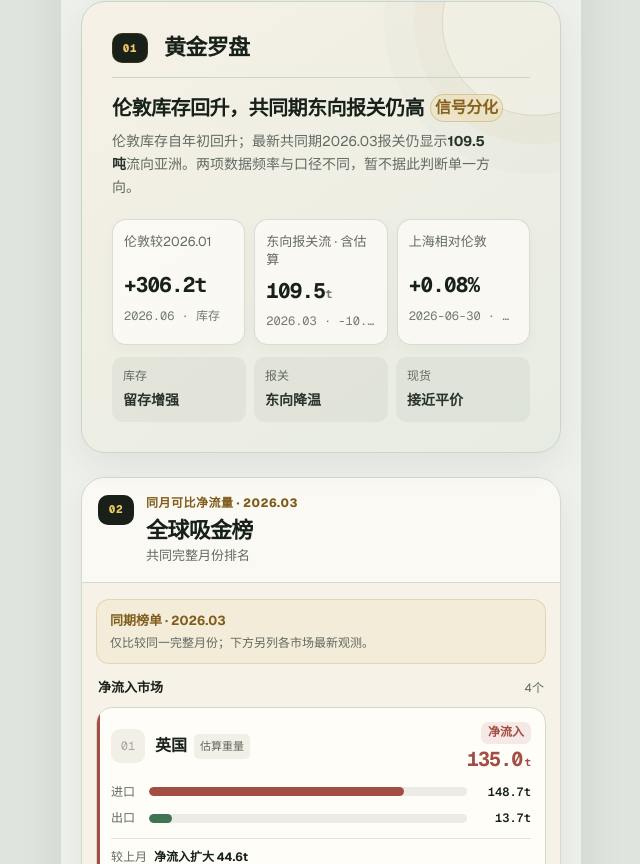
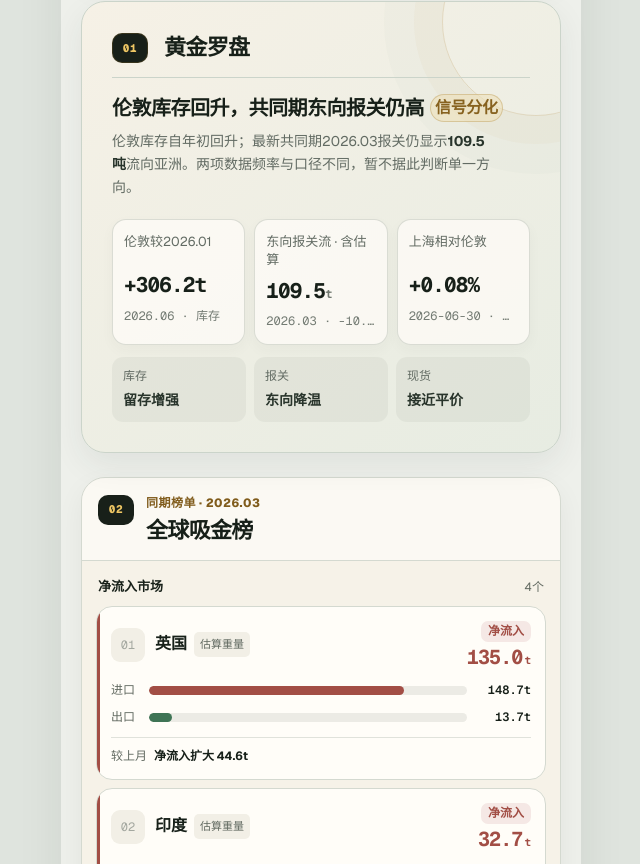
Before and after one commit to JennyChiu68/gold-migration, a Next.js app: page / in a window 1280 px wide. Shown: the part 399-1263 px from the top of the page, without its empty margins (319-959 px from the left). Built offline with nearby package versions, Linux system fonts and the light colour scheme.

Commit message:
Condense comparison period copy

```diff
--- a/app/globals.css
+++ b/app/globals.css
@@ -1072,26 +1072,6 @@ footer {
   margin-top: 16px;
 }
 
-.comparison-note {
-  display: grid;
-  gap: 3px;
-  margin-bottom: 14px;
-  padding: 11px 13px;
-  border: 1px solid rgba(167, 122, 40, 0.2);
-  border-radius: 13px;
-  background: rgba(238, 224, 184, 0.34);
-}
-
-.comparison-note strong {
-  color: var(--gold-text);
-  font-size: 13px;
-}
-
-.comparison-note span {
-  color: var(--muted);
-  font-size: 12px;
-}
-
 .balance-group-title {
   display: flex;
   align-items: center;
--- a/app/page.tsx
+++ b/app/page.tsx
@@ -574,7 +574,7 @@ function DashboardSection({
   chapter: string;
   eyebrow: string;
   title: string;
-  note: string;
+  note?: string;
   className?: string;
   children: React.ReactNode;
 }) {
@@ -590,7 +590,7 @@ function DashboardSection({
         <div>
           <span className="eyebrow">{eyebrow}</span>
           <h2>{title}</h2>
-          <p className="section-note-inline">{note}</p>
+          {note && <p className="section-note-inline">{note}</p>}
         </div>
       </header>
       <div className="section-content">{children}</div>
@@ -872,16 +872,10 @@ export default function Home() {
       <DashboardSection
         id="market-balance"
         chapter="02"
-        eyebrow={`同月可比净流量 · ${formatPeriod(data.marketBalances.period)}`}
+        eyebrow={`同期榜单 · ${formatPeriod(data.marketBalances.period)}`}
         title="全球吸金榜"
-        note="共同完整月份排名"
         className="market-section"
       >
-        <div className="comparison-note">
-          <strong>同期榜单 · {formatPeriod(data.marketBalances.period)}</strong>
-          <span>仅比较同一完整月份；下方另列各市场最新观测。</span>
-        </div>
-
         <div className="balance-group">
           <div className="balance-group-title">
             <strong>净流入市场</strong>
```
Also changed, not shown: 1 other file (tests, documents, lock files or other folders).
